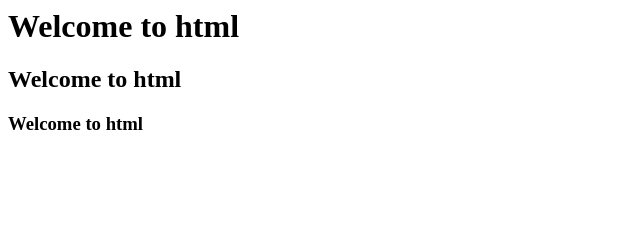
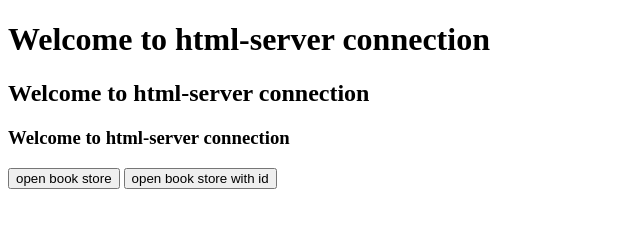
Before and after one commit to mu-kumaran/ExpressRouting, a website: page index.html in a window 1280 px wide. Shown: the whole page, without its empty margins (0-640 px from the left). Drawn offline with Linux system fonts and the light colour scheme.

Commit message:
new addition

```diff
--- a/index.html
+++ b/index.html
@@ -1,3 +1,27 @@
-<h1>Welcome to html</h1>
-<h2>Welcome to html</h2>
-<h3>Welcome to html</h3>
+<!DOCTYPE html>
+<html lang="en">
+<head>
+    <meta charset="UTF-8">
+    <meta name="viewport" content="width=device-width, initial-scale=1.0">
+    <title>Document</title>
+    <script>
+        function show(){
+            // To open in same tab
+            window.location.href = "http://localhost:1234/books"
+            //To open in new tab
+            // window.open("http://localhost:1234/books")
+        }
+        function show1(){
+            window.location.href = "http://localhost:1234/books/999"
+            // window.open("http://localhost:1234/books/999")
+        }
+    </script>
+</head>
+<body>
+    <h1>Welcome to html-server connection</h1>
+    <h2>Welcome to html-server connection</h2>
+    <h3>Welcome to html-server connection</h3>
+    <input type="button" value="open book store" onclick="show()">
+    <input type="button" value="open book store with id" onclick="show1()">
+</body>
+</html>
```
